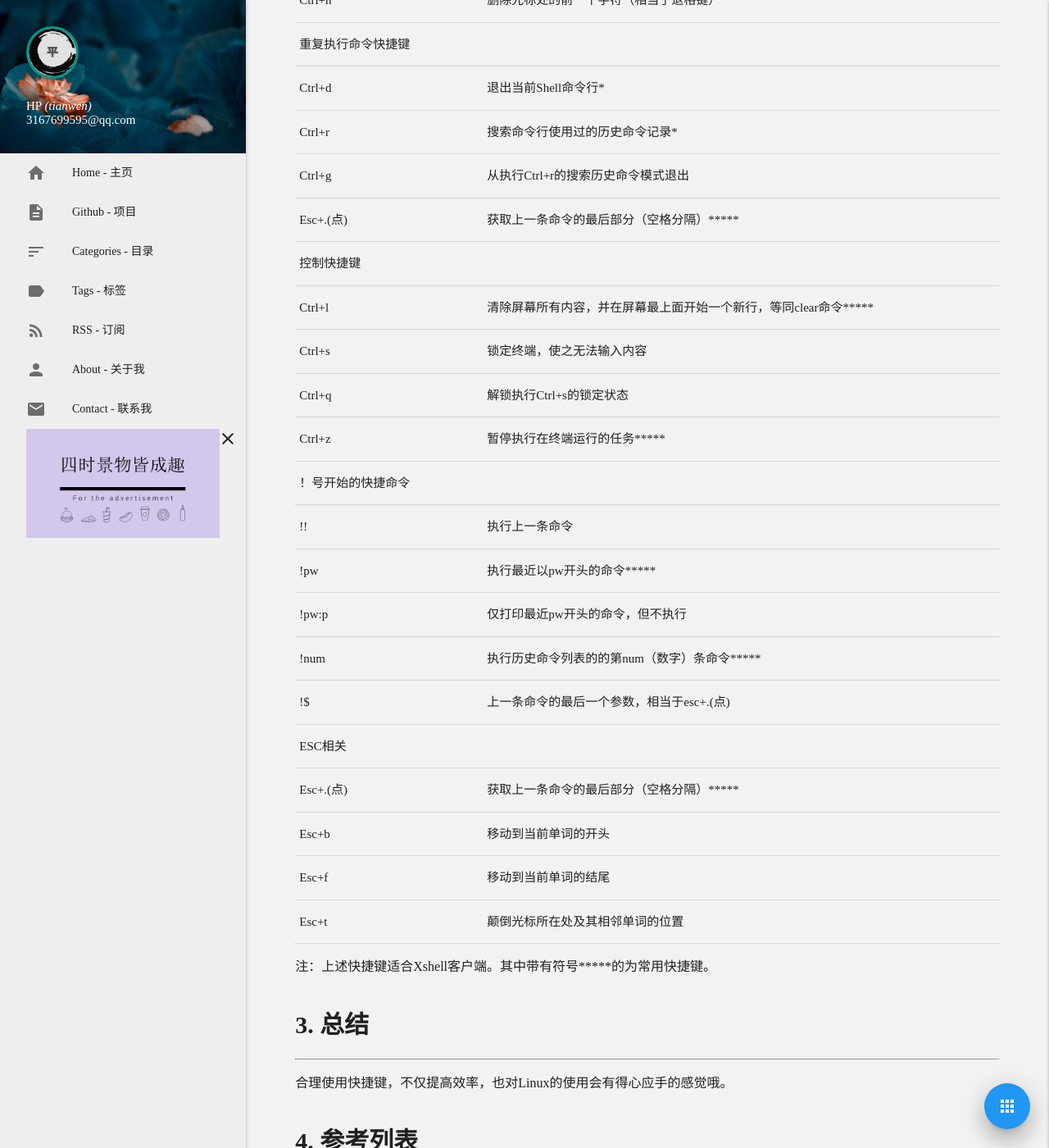
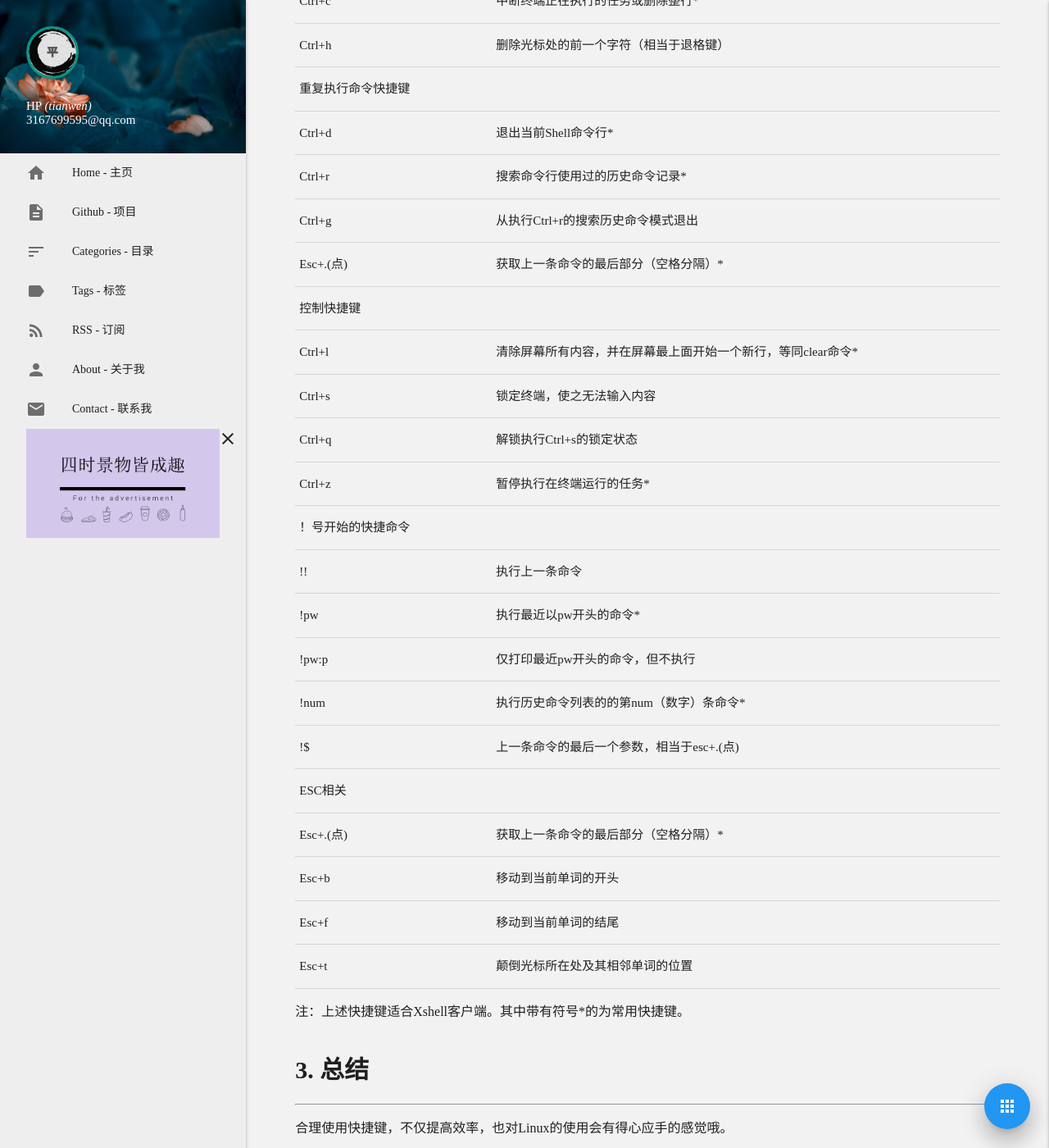
Before and after one commit to hp-record/hp-record.github.io, a Jekyll site: the page built from _posts/2020-07-01-Linux Efficiency.md, in a window 1280 px wide and 1400 px high, scrolled down 1730 px. Shown: the whole window at 82% size. Built offline with Jekyll 4.4.1, drawn with Linux system fonts in a browser that asks for light colours; our own code applies the rules of GitHub Pages for plain Markdown files; comment, search, counter and statistics services are not loaded; some of the changed text lies outside the part shown.

Commit message:
Update 2020-07-01-Linux Efficiency.md

```diff
--- a/_posts/2020-07-01-Linux Efficiency.md
+++ b/_posts/2020-07-01-Linux Efficiency.md
@@ -28,44 +28,44 @@ excerpt: Linux常用快捷键
 | 快捷键                 | 功能说明                                                     |
 | ---------------------- | ------------------------------------------------------------ |
 | 最有用快捷键           |                                                              |
-| tab                    | 命令或路径等的补全键，Linux最有用快捷键*****                 |
+| tab                    | 命令或路径等的补全键，Linux最有用快捷键*                     |
 | 移动光标快捷键         |                                                              |
-| Ctrl+a                 | 光标回到命令行首*****                                        |
-| Ctrl+e                 | 光标回到命令行尾*****                                        |
+| Ctrl+a                 | 光标回到命令行首*                                            |
+| Ctrl+e                 | 光标回到命令行尾*                                            |
 | Ctrl+f                 | 光标向右移动一个字符（相当于方向键右键）                     |
 | Ctrl+b                 | 光标向左移动一个字符（相当于方向键左键）                     |
 | 剪切、粘贴、清除快捷键 |                                                              |
-| Ctrl+insert            | 复制命令行内容*****                                          |
-| Shift+insert           | 粘贴命令行内容*****                                          |
-| Ctrl+k                 | 剪切（删除）光标处到行尾的字符*****                          |
-| Ctrl+u                 | 剪切（删除）光标处到行首的字符*****                          |
+| Ctrl+insert            | 复制命令行内容*                                              |
+| Shift+insert           | 粘贴命令行内容*                                              |
+| Ctrl+k                 | 剪切（删除）光标处到行尾的字符*                              |
+| Ctrl+u                 | 剪切（删除）光标处到行首的字符*                              |
 | Ctrl+w                 | 剪切（删除）光标前的一个单词                                 |
 | Ctrl+y                 | 粘贴Ctrl+k,Ctrl+u,Ctrl+w删除的文本                           |
-| Ctrl+c                 | 中断终端正在执行的任务或删除整行*****                        |
+| Ctrl+c                 | 中断终端正在执行的任务或删除整行*                            |
 | Ctrl+h                 | 删除光标处的前一个字符（相当于退格键）                       |
 | 重复执行命令快捷键     |                                                              |
 | Ctrl+d                 | 退出当前Shell命令行*                                         |
 | Ctrl+r                 | 搜索命令行使用过的历史命令记录*                              |
 | Ctrl+g                 | 从执行Ctrl+r的搜索历史命令模式退出                           |
-| Esc+.(点)              | 获取上一条命令的最后部分（空格分隔）*****                    |
+| Esc+.(点)              | 获取上一条命令的最后部分（空格分隔）*                        |
 | 控制快捷键             |                                                              |
-| Ctrl+l                 | 清除屏幕所有内容，并在屏幕最上面开始一个新行，等同clear命令***** |
+| Ctrl+l                 | 清除屏幕所有内容，并在屏幕最上面开始一个新行，等同clear命令* |
 | Ctrl+s                 | 锁定终端，使之无法输入内容                                   |
 | Ctrl+q                 | 解锁执行Ctrl+s的锁定状态                                     |
-| Ctrl+z                 | 暂停执行在终端运行的任务*****                                |
+| Ctrl+z                 | 暂停执行在终端运行的任务*                                    |
 | ！号开始的快捷命令     |                                                              |
 | !!                     | 执行上一条命令                                               |
-| !pw                    | 执行最近以pw开头的命令*****                                  |
+| !pw                    | 执行最近以pw开头的命令*                                      |
 | !pw:p                  | 仅打印最近pw开头的命令，但不执行                             |
-| !num                   | 执行历史命令列表的的第num（数字）条命令*****                 |
+| !num                   | 执行历史命令列表的的第num（数字）条命令*                     |
 | !$                     | 上一条命令的最后一个参数，相当于esc+.(点)                    |
 | ESC相关                |                                                              |
-| Esc+.(点)              | 获取上一条命令的最后部分（空格分隔）*****                    |
+| Esc+.(点)              | 获取上一条命令的最后部分（空格分隔）*                        |
 | Esc+b                  | 移动到当前单词的开头                                         |
 | Esc+f                  | 移动到当前单词的结尾                                         |
 | Esc+t                  | 颠倒光标所在处及其相邻单词的位置                             |
 
-注：上述快捷键适合Xshell客户端。其中带有符号*****的为常用快捷键。
+注：上述快捷键适合Xshell客户端。其中带有符号*的为常用快捷键。
 
 # 3. 总结 <span id="3">
 
```
Also changed, not shown: other parts of _posts/2020-07-01-Linux Efficiency.md (+1 -1 lines).
